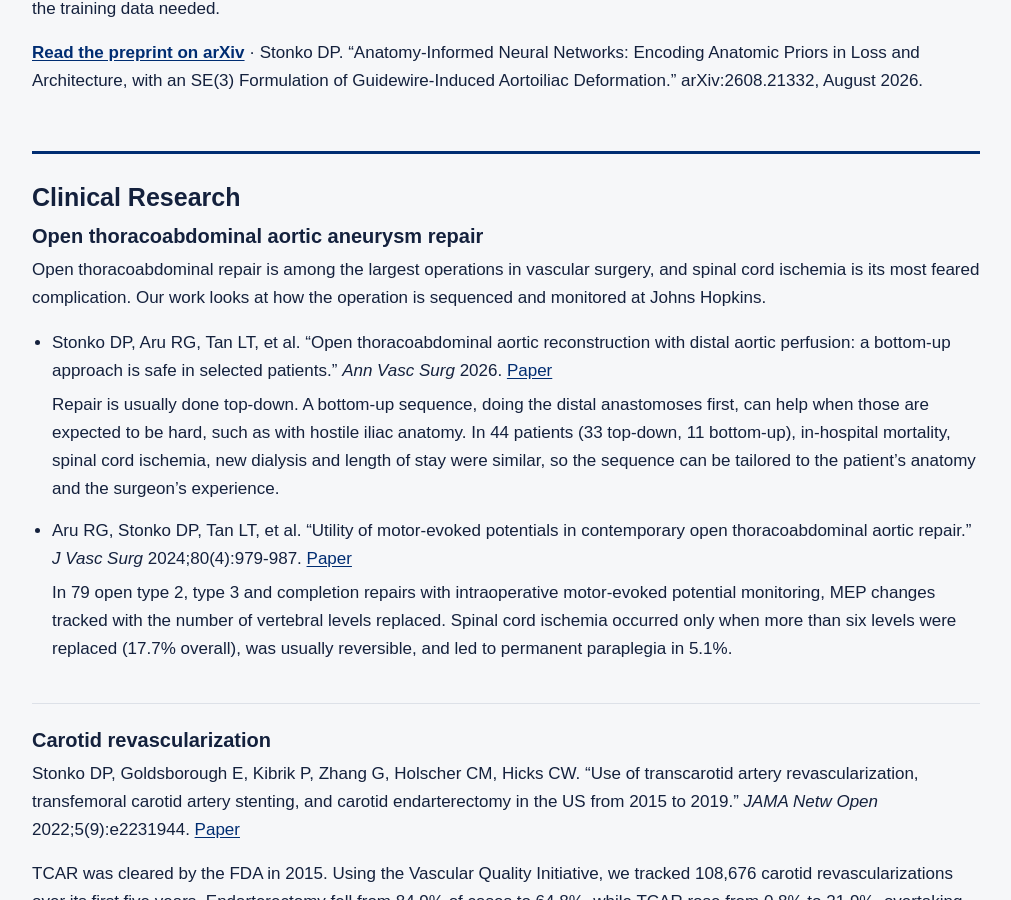
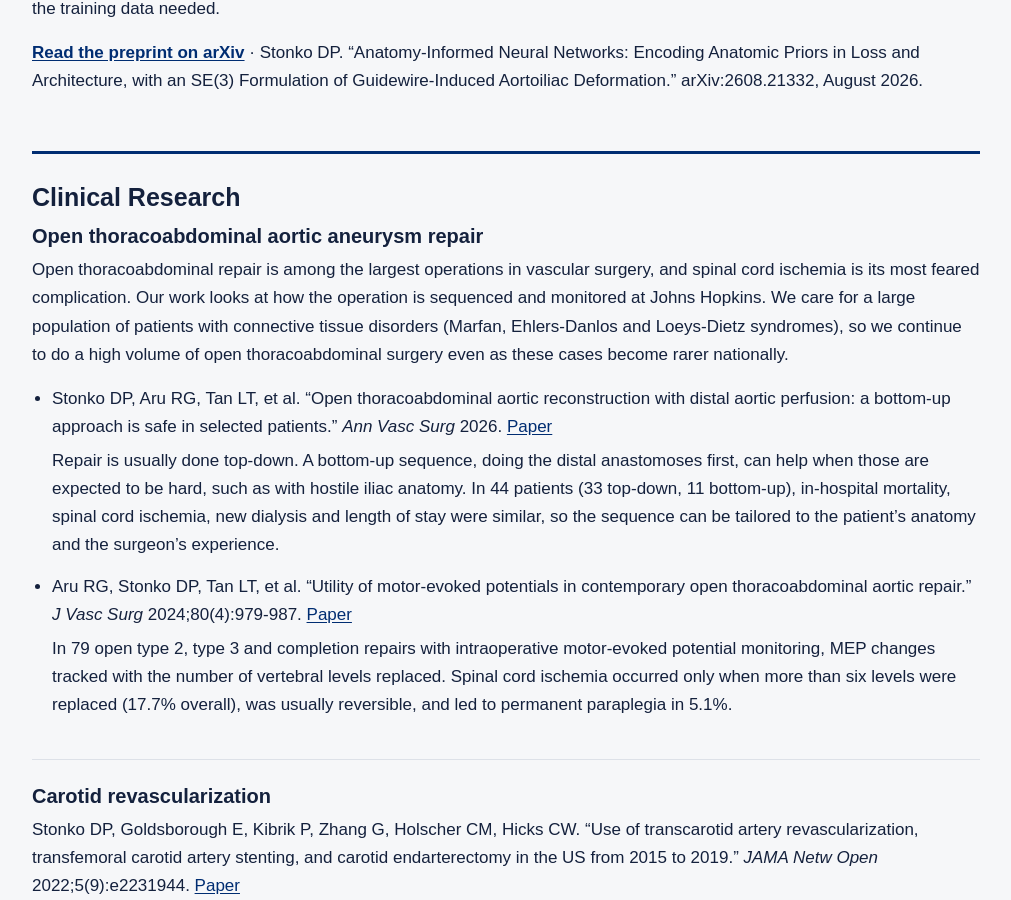
Before and after one commit to davidstonko/ai-surgery, a Jekyll site: the page built from docs/research/index.md, in a window 1280 px wide and 900 px high, scrolled down 2405 px. Shown: the whole window, without its empty margins (134-1145 px from the left). Built offline with Jekyll 4.4.1, drawn with Linux system fonts in a browser that asks for light colours.

Commit message:
Research: TAAA intro, connective tissue disorder volume
Co-Authored-By: Claude Opus 5.5 <noreply@anthropic.com>
Claude-Session: https://claude.ai/code/session_01CC9uqAMJHVu3pkJefiANJN

```diff
--- a/docs/research/index.md
+++ b/docs/research/index.md
@@ -84,7 +84,7 @@ This is early work. The preprint lays out the framework and checks the math agai
 
 ### Open thoracoabdominal aortic aneurysm repair
 
-Open thoracoabdominal repair is among the largest operations in vascular surgery, and spinal cord ischemia is its most feared complication. Our work looks at how the operation is sequenced and monitored at Johns Hopkins.
+Open thoracoabdominal repair is among the largest operations in vascular surgery, and spinal cord ischemia is its most feared complication. Our work looks at how the operation is sequenced and monitored at Johns Hopkins. We care for a large population of patients with connective tissue disorders (Marfan, Ehlers-Danlos and Loeys-Dietz syndromes), so we continue to do a high volume of open thoracoabdominal surgery even as these cases become rarer nationally.
 
 - Stonko DP, Aru RG, Tan LT, et al. "Open thoracoabdominal aortic reconstruction with distal aortic perfusion: a bottom-up approach is safe in selected patients." *Ann Vasc Surg* 2026. [Paper](https://doi.org/10.1016/j.avsg.2026.09.021)
 
```
